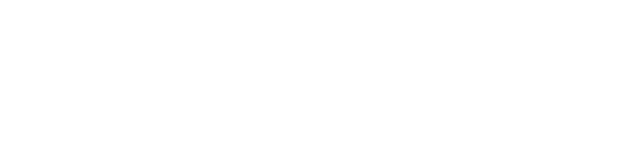
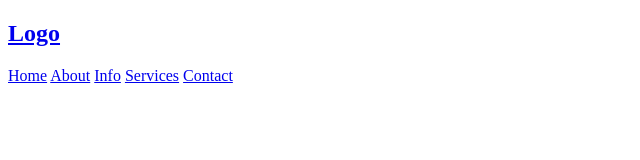
Before and after one commit to Ivan-Azcurra/landingpage, a plain HTML site: page index.html in a window 1280 px wide. Shown: the whole page, without its empty margins (0-640 px from the left). Drawn offline with Linux system fonts and the light colour scheme.

Commit message:
Agregando Seccion de Navegacion

```diff
--- a/index.html
+++ b/index.html
@@ -4,9 +4,22 @@
     <meta charset="UTF-8">
     <meta http-equiv="X-UA-Compatible" content="IE=edge">
     <meta name="viewport" content="width=device-width, initial-scale=1.0">
-    <title>Document</title>
+    <title>Responsive Website Landing Page Design</title>
 </head>
 <body>
+    <!-- section navigation -->
+    <section>
+        <header>
+            <h2> <a href="#" class="logo">Logo</a></h2>
+            <div class="navigation">
+                <a href="#">Home</a>
+                <a href="#">About</a>
+                <a href="#">Info</a>
+                <a href="#">Services</a>
+                <a href="#">Contact</a>
+            </div>
+        </header>
+    </section>
 
 </body>
 </html>
```
